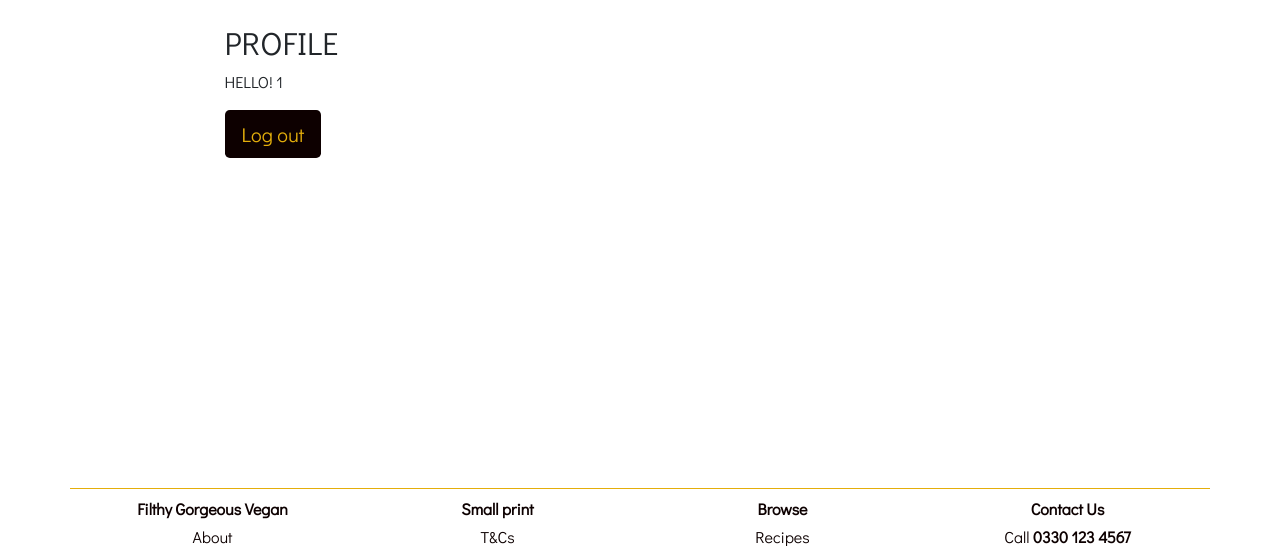
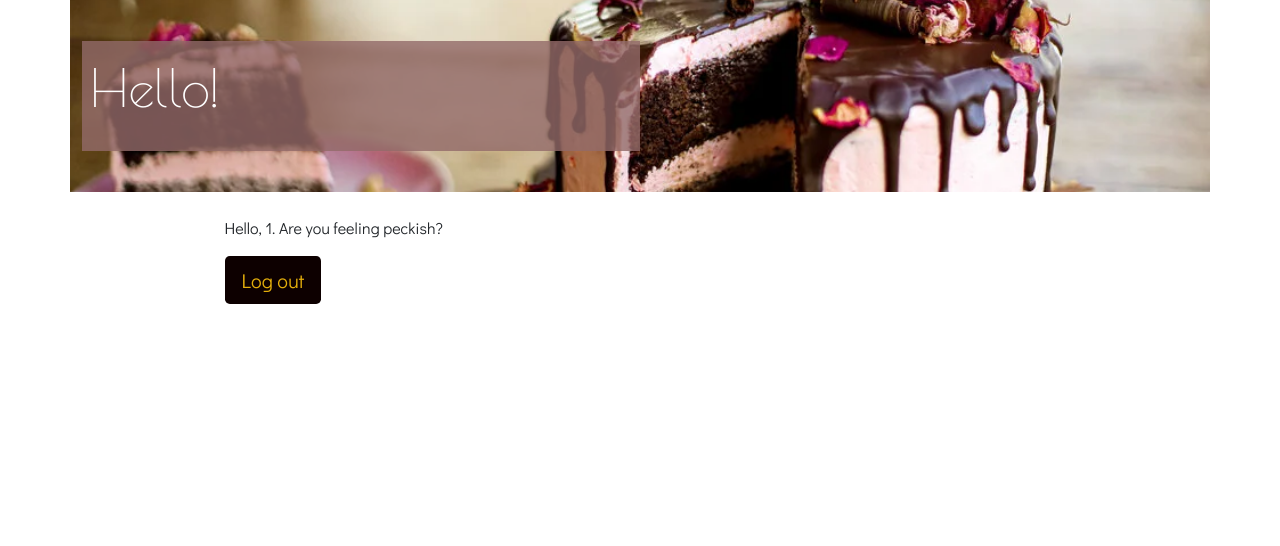
Before and after one commit to mattgriffindev/filfthy-gorgeous-vegan, a Flask app: page /profile in a window 1280 px wide. Shown: the part 80-626 px from the top of the page. Run offline with Flask 2, Linux system fonts and the light colour scheme; the visitor is signed in with stand-in values (Sample User, id 1); some libraries are stand-ins or nearby versions; some web fonts are replaced.

Commit message:
Amend profile.html - add profile image, edit intro text; Amend style.css - add profile image

```diff
--- a/cakebox/static/css/style.css
+++ b/cakebox/static/css/style.css
@@ -235,6 +235,7 @@ p {
     flex-direction: column;
 }
 
+.profile-image,
 .login-image,
 .register-image,
 .categories-image {
@@ -368,10 +369,4 @@ p {
 	height: 12rem;
 }
 
-.login-image-container,
-.recipes-image-container,
-.add-recipe-image-container {
-	height: 12rem;
-}
-
 /*-----------------------------------------flash-messages-*/
--- a/cakebox/templates/profile.html
+++ b/cakebox/templates/profile.html
@@ -1,12 +1,33 @@
 {% extends "base.html" %}
 {% block header %}
+<!--profile-image-->
+<section id="login-image">
+    <div class="container">
+        <div class="row">
+            <div class="col-12 p-0">
+                <div class="page-image-container">
+                    <div class="profile-image ">
+                        <div class="container-fluid">
+                            <div class="row">
+                                <div class="col-6 hero-text">
+                                    <p class="mgd-display-1">Hello!</p>
+                                </div>
+                            </div>
+                        </div>
+                    </div>
+                </div>
+            </div>
+        </div>
+    </div>
+</section>
+<!--/profile-image-->
+
 <!--profile-->
 <section id="profile" class="my-4">
     <div class="container">
         <div class="row d-flex justify-content-center">
             <div class="col-12 col-md-9">
-                <h2>PROFILE</h2>
-                <p>HELLO! {{ session.user }} </p>
+                <p>Hello, {{ session.user }}. Are you feeling peckish?</p>
                 <a class="btn-main-reverse btn btn-lg" href="{{ url_for('logout') }}" role="button">Log out</a>
             </div>
         </div>
```
